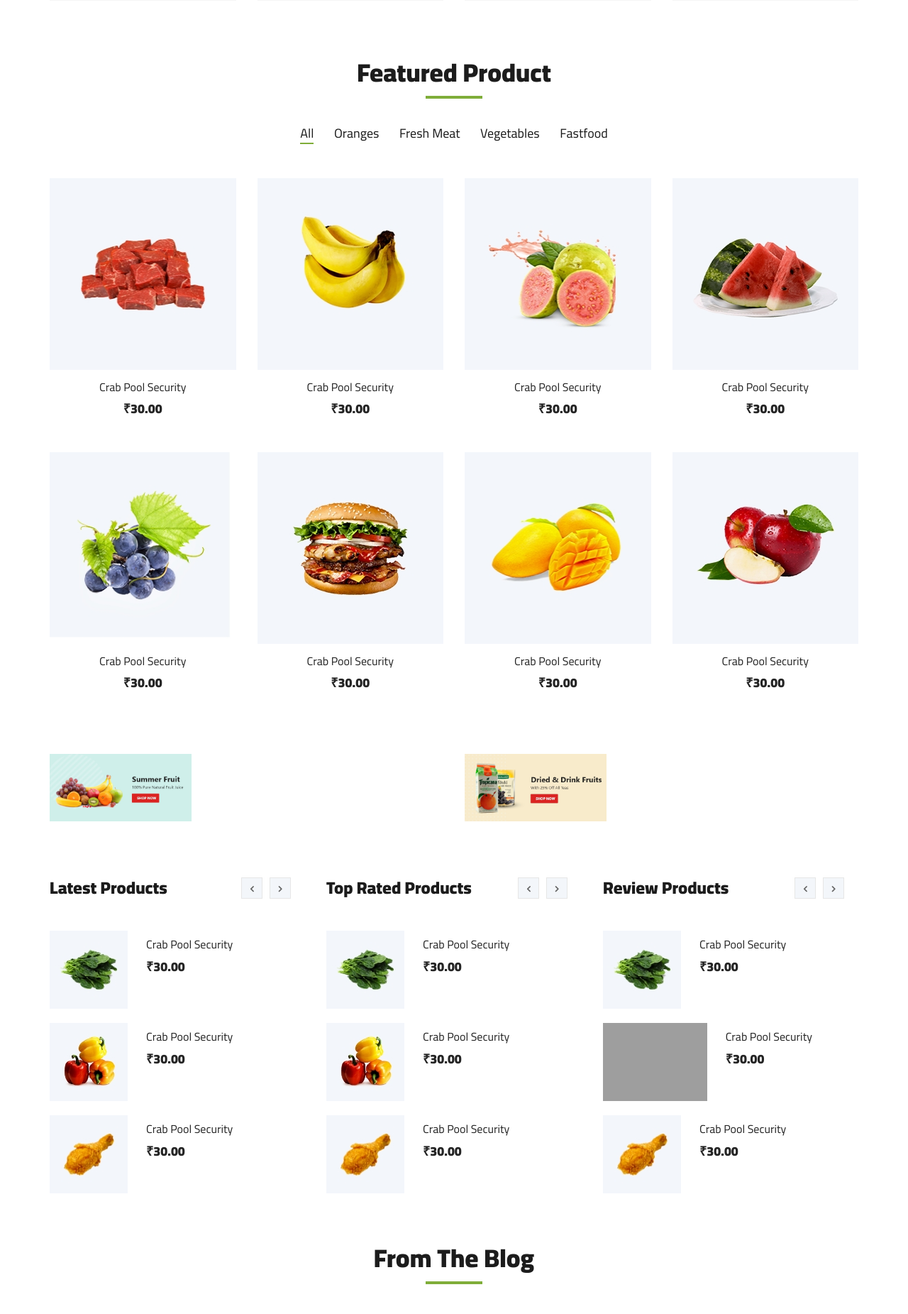
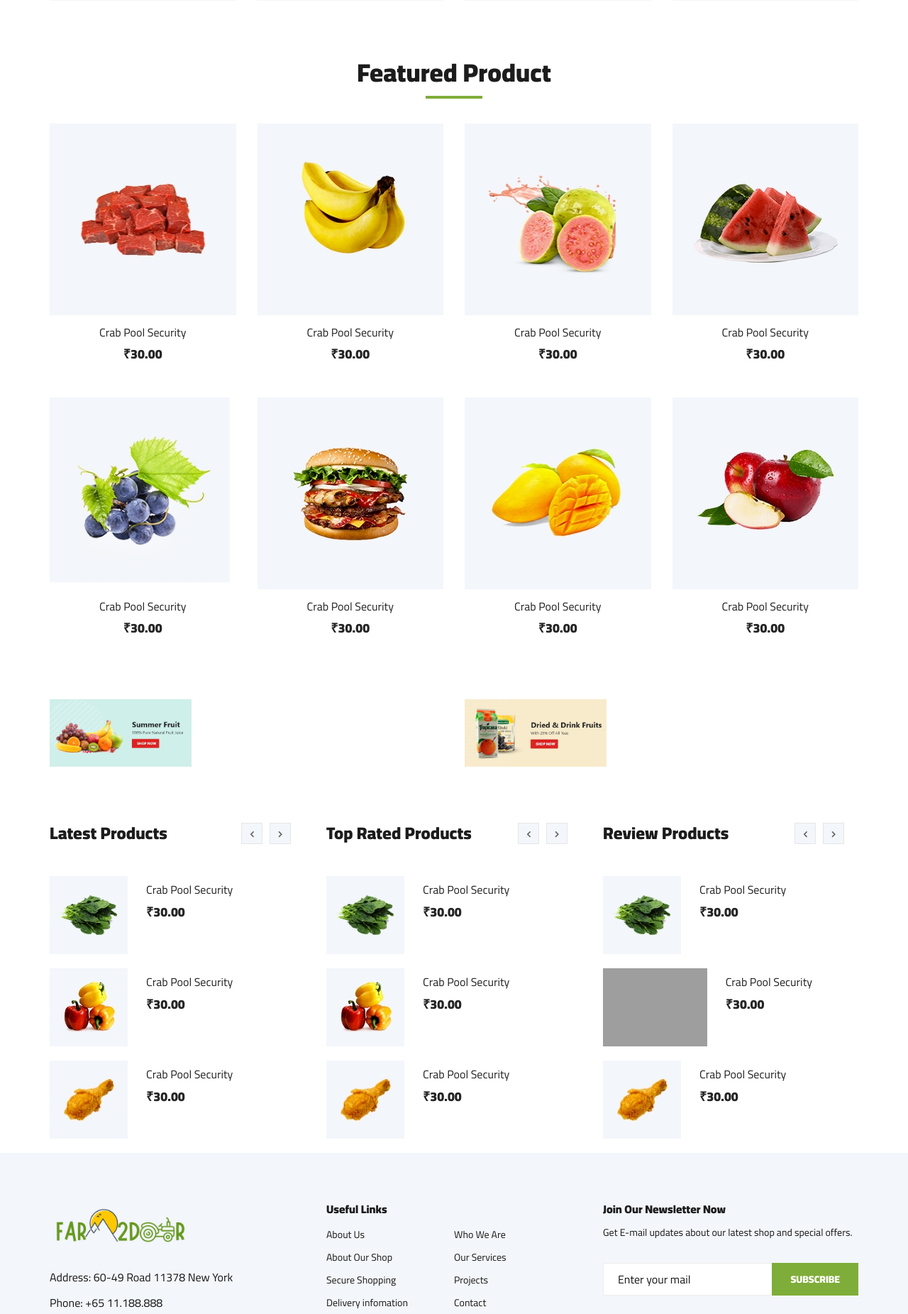
Before and after one commit to sanskrutiup/27_CFROST_VESIT_HACKS, a Django app: page / in a window 1280 px wide. Shown: the part 930-2781 px from the top of the page at 71% size. Run offline with Django 4.2, Linux system fonts and the light colour scheme; some libraries are stand-ins or nearby versions; grey boxes are pictures that could not be loaded.

Commit message:
made changes in ui

```diff
--- a/Farm2door/farmtodoor/urls.py
+++ b/Farm2door/farmtodoor/urls.py
@@ -9,4 +9,5 @@ urlpatterns = [
     path('cart', views.cart, name='cart'),
     path('contact', views.contact, name='contact'),
     path('checkout', views.checkout, name='checkout'),
+    path('paytm_payment', views.paytm_payment, name='paytm_payment'),
 ]
--- a/Farm2door/farmtodoor/views.py
+++ b/Farm2door/farmtodoor/views.py
@@ -1,5 +1,6 @@
 from django.shortcuts import render, HttpResponse
-
+import json
+import uuid
 # Create your views here.
 def  index(request):
     # context = {
@@ -21,3 +22,55 @@ def  contact(request):
 
 def  checkout(request):
     return render(request, 'checkout.html')
+
+def paytm_payment(request):
+    # Your Paytm merchant key and ID
+    MERCHANT_KEY = 'LeXyP7zzLpszQD%%'
+    MERCHANT_ID = 'lKESvj23798844173102'
+    unique_number = str(uuid.uuid4().int)
+
+    # Get payment data from POST request
+    amount = 200
+    email = 'shree.samal1502@gmail.com'
+    phone = '1234567890'
+
+    # Generate Paytm checksum
+    data_dict = {
+        'MID': MERCHANT_ID,
+        'ORDER_ID': unique_number,
+        'TXN_AMOUNT': str(amount),
+        'CUST_ID': email,
+        'MOBILE_NO': phone,
+    }
+    checksum = paytmchecksum.generate_checksum(data_dict, MERCHANT_KEY)
+
+    # Return JSON response with checksum and other data
+    response_data = {
+        'checksum': checksum,
+        'MID': MERCHANT_ID,
+        'ORDER_ID': unique_number,
+        'TXN_AMOUNT': str(amount),
+        'CUST_ID': email,
+        'MOBILE_NO': phone,
+    }
+    return HttpResponse(json.dumps(response_data), content_type='application/json')
+
+def paytm_response(request):
+    # Your Paytm merchant key and ID
+    MERCHANT_KEY = 'LeXyP7zzLpszQD%%'
+    MERCHANT_ID = 'lKESvj23798844173102'
+
+    # Get response data from POST request
+    data_dict = {}
+    for key in request.POST:
+        data_dict[key] = request.POST[key]
+
+    # Verify Paytm checksum
+    if paytmchecksum.verify_checksum(data_dict, MERCHANT_KEY, data_dict['CHECKSUMHASH']):
+        # Payment was successful
+        # Update payment status in your database
+        return HttpResponse('Payment Successful')
+    else:
+        # Payment failed
+        # Handle payment failure
+        return HttpResponse('Payment Failed')
--- a/Farm2door/templates/base.html
+++ b/Farm2door/templates/base.html
@@ -67,7 +67,6 @@
                     <ul class="header__menu__dropdown">
                         <li><a href="/shop_details">Shop Details</a></li>
                         <li><a href="/cart">Shoping Cart</a></li>
-                        <li><a href="/checkout">Check Out</a></li>
                     </ul>
                 </li>
                 <li><a href="/contact">Contact</a></li>
@@ -278,23 +277,6 @@
                     </div>
                 </div>
             </div>
-            <div class="row">
-                <div class="col-lg-12">
-                    <div class="footer__copyright">
-                        <div class="footer__copyright__text">
-                            <p><!-- Link back to Colorlib can't be removed. Template is licensed under CC BY 3.0. -->
-                                Copyright &copy;
-                                <script>document.write(new Date().getFullYear());</script> All rights reserved | This
-                                template is made with <i class="fa fa-heart" aria-hidden="true"></i> by <a
-                                    href="https://colorlib.com" target="_blank">Colorlib</a>
-                                <!-- Link back to Colorlib can't be removed. Template is licensed under CC BY 3.0. -->
-                            </p>
-                        </div>
-                        <div class="footer__copyright__payment"><img src="{% static 'img/payment-item.png' %}" alt="">
-                        </div>
-                    </div>
-                </div>
-            </div>
         </div>
     </footer>
     <!-- Footer Section End -->
--- a/Farm2door/templates/index.html
+++ b/Farm2door/templates/index.html
@@ -19,27 +19,27 @@
         <div class="row">
             <div class="categories__slider owl-carousel">
                 <div class="col-lg-3">
-                    <div class="categories__item set-bg" data-setbg="img/categories/cat-1.jpg">
+                    <div class="categories__item set-bg" data-setbg="/static/img/categories/cat-1.jpg">
                         <h5><a href="#">Fresh Fruit</a></h5>
                     </div>
                 </div>
                 <div class="col-lg-3">
-                    <div class="categories__item set-bg" data-setbg="img/categories/cat-2.jpg">
+                    <div class="categories__item set-bg" data-setbg="/static/img/categories/cat-2.jpg">
                         <h5><a href="#">Dried Fruit</a></h5>
                     </div>
                 </div>
                 <div class="col-lg-3">
-                    <div class="categories__item set-bg" data-setbg="img/categories/cat-3.jpg">
+                    <div class="categories__item set-bg" data-setbg="/static/img/categories/cat-3.jpg">
                         <h5><a href="#">Vegetables</a></h5>
                     </div>
                 </div>
                 <div class="col-lg-3">
-                    <div class="categories__item set-bg" data-setbg="img/categories/cat-4.jpg">
+                    <div class="categories__item set-bg" data-setbg="/static/img/categories/cat-4.jpg">
                         <h5><a href="#">drink fruits</a></h5>
                     </div>
                 </div>
                 <div class="col-lg-3">
-                    <div class="categories__item set-bg" data-setbg="img/categories/cat-5.jpg">
+                    <div class="categories__item set-bg" data-setbg="/static/img/categories/cat-5.jpg">
                         <h5><a href="#">drink fruits</a></h5>
                     </div>
                 </div>
@@ -57,21 +57,12 @@
                 <div class="section-title">
                     <h2>Featured Product</h2>
                 </div>
-                <div class="featured__controls">
-                    <ul>
-                        <li class="active" data-filter="*">All</li>
-                        <li data-filter=".oranges">Oranges</li>
-                        <li data-filter=".fresh-meat">Fresh Meat</li>
-                        <li data-filter=".vegetables">Vegetables</li>
-                        <li data-filter=".fastfood">Fastfood</li>
-                    </ul>
-                </div>
             </div>
         </div>
         <div class="row featured__filter">
             <div class="col-lg-3 col-md-4 col-sm-6 mix oranges fresh-meat">
                 <div class="featured__item">
-                    <div class="featured__item__pic set-bg" data-setbg="img/featured/feature-1.jpg">
+                    <div class="featured__item__pic set-bg" data-setbg="/static/img/featured/feature-1.jpg">
                         <ul class="featured__item__pic__hover">
                             <li><a href="#"><i class="fa fa-heart"></i></a></li>
                             <li><a href="#"><i class="fa fa-retweet"></i></a></li>
@@ -86,7 +77,7 @@
             </div>
             <div class="col-lg-3 col-md-4 col-sm-6 mix vegetables fastfood">
                 <div class="featured__item">
-                    <div class="featured__item__pic set-bg" data-setbg="img/featured/feature-2.jpg">
+                    <div class="featured__item__pic set-bg" data-setbg="/static/img/featured/feature-2.jpg">
                         <ul class="featured__item__pic__hover">
                             <li><a href="#"><i class="fa fa-heart"></i></a></li>
                             <li><a href="#"><i class="fa fa-retweet"></i></a></li>
@@ -101,7 +92,7 @@
             </div>
             <div class="col-lg-3 col-md-4 col-sm-6 mix vegetables fresh-meat">
                 <div class="featured__item">
-                    <div class="featured__item__pic set-bg" data-setbg="img/featured/feature-3.jpg">
+                    <div class="featured__item__pic set-bg" data-setbg="/static/img/featured/feature-3.jpg">
                         <ul class="featured__item__pic__hover">
                             <li><a href="#"><i class="fa fa-heart"></i></a></li>
                             <li><a href="#"><i class="fa fa-retweet"></i></a></li>
@@ -116,7 +107,7 @@
             </div>
             <div class="col-lg-3 col-md-4 col-sm-6 mix fastfood oranges">
                 <div class="featured__item">
-                    <div class="featured__item__pic set-bg" data-setbg="img/featured/feature-4.jpg">
+                    <div class="featured__item__pic set-bg" data-setbg="/static/img/featured/feature-4.jpg">
                         <ul class="featured__item__pic__hover">
                             <li><a href="#"><i class="fa fa-heart"></i></a></li>
                             <li><a href="#"><i class="fa fa-retweet"></i></a></li>
@@ -131,7 +122,7 @@
             </div>
             <div class="col-lg-3 col-md-4 col-sm-6 mix fresh-meat vegetables">
                 <div class="featured__item">
-                    <div class="featured__item__pic set-bg" data-setbg="img/featured/feature-5.jpg">
+                    <div class="featured__item__pic set-bg" data-setbg="/static/img/featured/feature-5.jpg">
                         <ul class="featured__item__pic__hover">
                             <li><a href="#"><i class="fa fa-heart"></i></a></li>
                             <li><a href="#"><i class="fa fa-retweet"></i></a></li>
@@ -146,7 +137,7 @@
             </div>
             <div class="col-lg-3 col-md-4 col-sm-6 mix oranges fastfood">
                 <div class="featured__item">
-                    <div class="featured__item__pic set-bg" data-setbg="img/featured/feature-6.jpg">
+                    <div class="featured__item__pic set-bg" data-setbg="/static/img/featured/feature-6.jpg">
                         <ul class="featured__item__pic__hover">
                             <li><a href="#"><i class="fa fa-heart"></i></a></li>
                             <li><a href="#"><i class="fa fa-retweet"></i></a></li>
@@ -161,7 +152,7 @@
             </div>
             <div class="col-lg-3 col-md-4 col-sm-6 mix fresh-meat vegetables">
                 <div class="featured__item">
-                    <div class="featured__item__pic set-bg" data-setbg="img/featured/feature-7.jpg">
+                    <div class="featured__item__pic set-bg" data-setbg="/static/img/featured/feature-7.jpg">
                         <ul class="featured__item__pic__hover">
                             <li><a href="#"><i class="fa fa-heart"></i></a></li>
                             <li><a href="#"><i class="fa fa-retweet"></i></a></li>
@@ -176,7 +167,7 @@
             </div>
             <div class="col-lg-3 col-md-4 col-sm-6 mix fastfood vegetables">
                 <div class="featured__item">
-                    <div class="featured__item__pic set-bg" data-setbg="img/featured/feature-8.jpg">
+                    <div class="featured__item__pic set-bg" data-setbg="/static/img/featured/feature-8.jpg">
                         <ul class="featured__item__pic__hover">
                             <li><a href="#"><i class="fa fa-heart"></i></a></li>
                             <li><a href="#"><i class="fa fa-retweet"></i></a></li>
@@ -418,64 +409,6 @@
 <!-- Latest Product Section End -->
 
 <!-- Blog Section Begin -->
-<section class="from-blog spad">
-    <div class="container">
-        <div class="row">
-            <div class="col-lg-12">
-                <div class="section-title from-blog__title">
-                    <h2>From The Blog</h2>
-                </div>
-            </div>
-        </div>
-        <div class="row">
-            <div class="col-lg-4 col-md-4 col-sm-6">
-                <div class="blog__item">
-                    <div class="blog__item__pic">
-                        <img src="{% static 'img/blog/blog-1.jpg' %}" alt="">
-                    </div>
-                    <div class="blog__item__text">
-                        <ul>
-                            <li><i class="fa fa-calendar-o"></i> May 4,2019</li>
-                            <li><i class="fa fa-comment-o"></i> 5</li>
-                        </ul>
-                        <h5><a href="#">Cooking tips make cooking simple</a></h5>
-                        <p>Sed quia non numquam modi tempora indunt ut labore et dolore magnam aliquam quaerat </p>
-                    </div>
-                </div>
-            </div>
-            <div class="col-lg-4 col-md-4 col-sm-6">
-                <div class="blog__item">
-                    <div class="blog__item__pic">
-                        <img src="{% static 'img/blog/blog-2.jpg' %}" alt="">
-                    </div>
-                    <div class="blog__item__text">
-                        <ul>
-                            <li><i class="fa fa-calendar-o"></i> May 4,2019</li>
-                            <li><i class="fa fa-comment-o"></i> 5</li>
-                        </ul>
-                        <h5><a href="#">6 ways to prepare breakfast for 30</a></h5>
-                        <p>Sed quia non numquam modi tempora indunt ut labore et dolore magnam aliquam quaerat </p>
-                    </div>
-                </div>
-            </div>
-            <div class="col-lg-4 col-md-4 col-sm-6">
-                <div class="blog__item">
-                    <div class="blog__item__pic">
-                        <img src="{% static 'img/blog/blog-3.jpg' %}" alt="">
-                    </div>
-                    <div class="blog__item__text">
-                        <ul>
-                            <li><i class="fa fa-calendar-o"></i> May 4,2019</li>
-                            <li><i class="fa fa-comment-o"></i> 5</li>
-                        </ul>
-                        <h5><a href="#">Visit the clean farm in the US</a></h5>
-                        <p>Sed quia non numquam modi tempora indunt ut labore et dolore magnam aliquam quaerat </p>
-                    </div>
-                </div>
-            </div>
-        </div>
-    </div>
-</section>
 <!-- Blog Section End -->
 
 {% endblock body %}
--- a/Farm2door/templates/shoping-cart.html
+++ b/Farm2door/templates/shoping-cart.html
@@ -111,9 +111,9 @@
         <div class="row">
             <div class="col-lg-12">
                 <div class="shoping__cart__btns">
-                    <a href="#" class="primary-btn cart-btn">CONTINUE SHOPPING</a>
+                    <a href="/shop" class="primary-btn cart-btn">CONTINUE SHOPPING</a>
                     <a href="#" class="primary-btn cart-btn cart-btn-right"><span class="icon_loading"></span>
-                        Upadate Cart</a>
+                        Update Cart</a>
                 </div>
             </div>
             <div class="col-lg-6">
@@ -134,7 +134,7 @@
                         <li>Subtotal <span>$454.98</span></li>
                         <li>Total <span>$454.98</span></li>
                     </ul>
-                    <a href="#" class="primary-btn">PROCEED TO CHECKOUT</a>
+                    <a href="/paytm_payment" class="primary-btn">PROCEED TO CHECKOUT</a>
                 </div>
             </div>
         </div>
```
Also changed, not shown: Farm2door/templates/contact.html (+4 -15 lines), Farm2door/templates/shop-details.html (+6 -6 lines), Farm2door/templates/shop-grid.html (+43 -43 lines).
